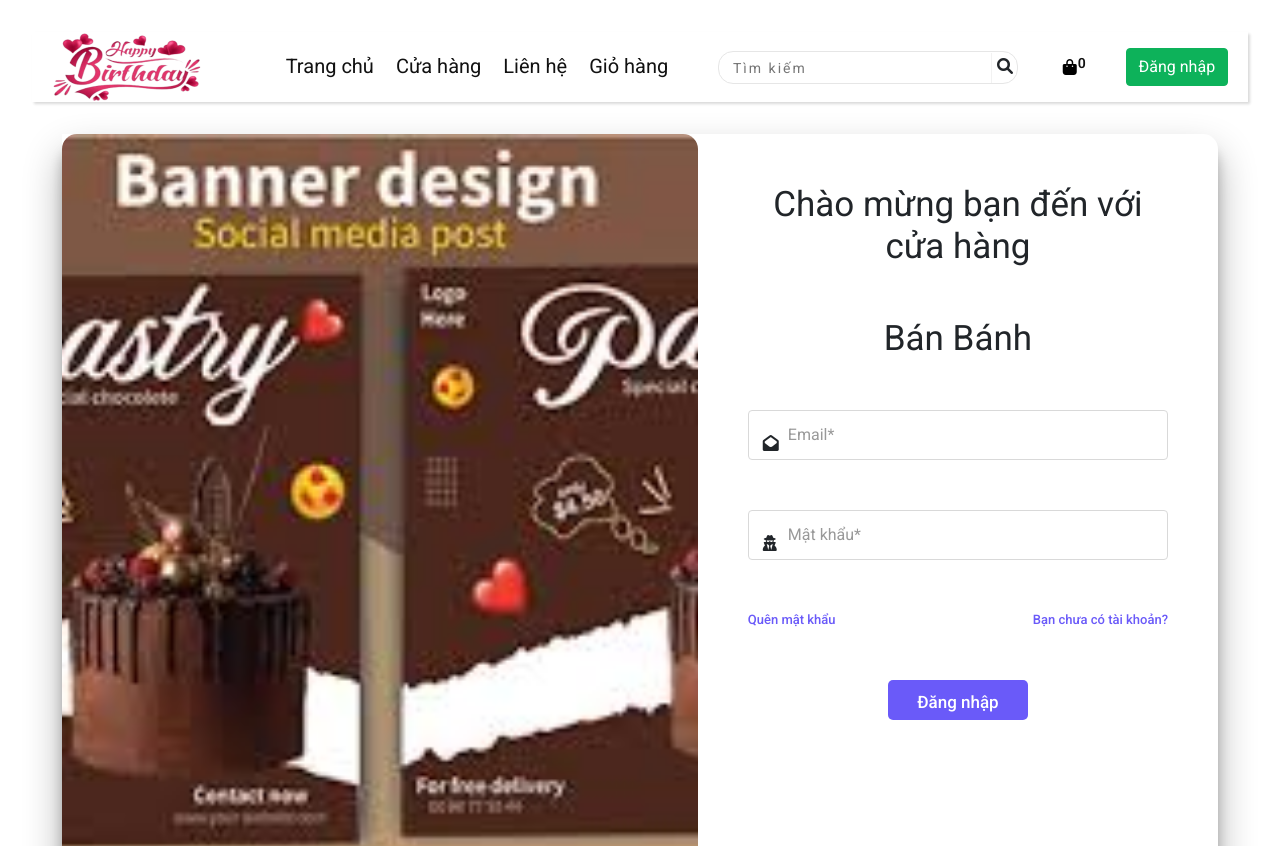
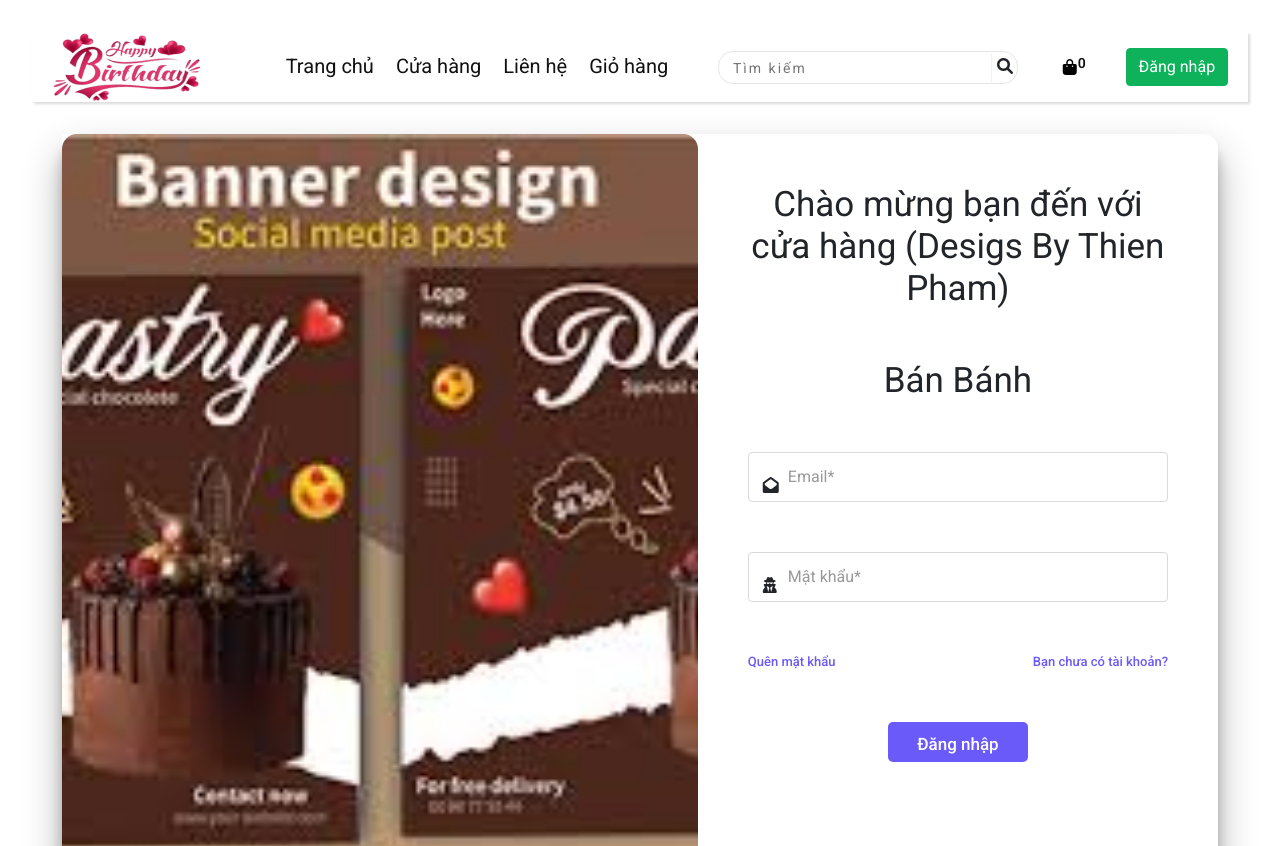
Before and after one commit to PhamNguyenDucThienJB/CDWeb_2024, a React (Vite) app in the folder fe-ts/: page / in a window 1280 px wide. Shown: the top 846 px of the page. Built offline with nearby package versions, Linux system fonts and the light colour scheme.

Commit message:
Update Index Login

```diff
--- a/fe-ts/src/pages/Login/FormLogin.tsx
+++ b/fe-ts/src/pages/Login/FormLogin.tsx
@@ -142,7 +142,7 @@ function FormLogin() {
     };
     return (
         <div className="container-form">
-            <h2>Chào mừng bạn đến với cửa hàng  </h2>
+            <h2>Chào mừng bạn đến với cửa hàng (Desigs By Thien Pham)  </h2>
             <h2>Bán Bánh </h2>
             <form onSubmit={submit}>
                 <div className={inputEmail.isError ? 'field-email text-err' : 'field-email'}>
```
Also changed, not shown: 1 other file (tests, documents, lock files or other folders).
